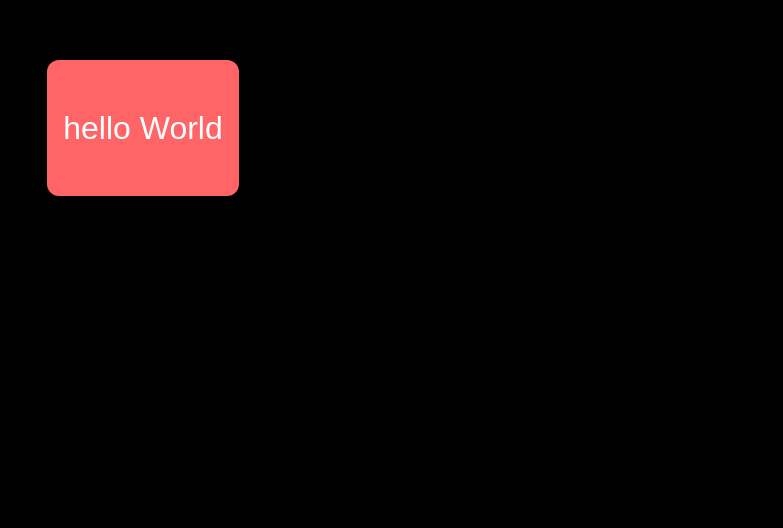
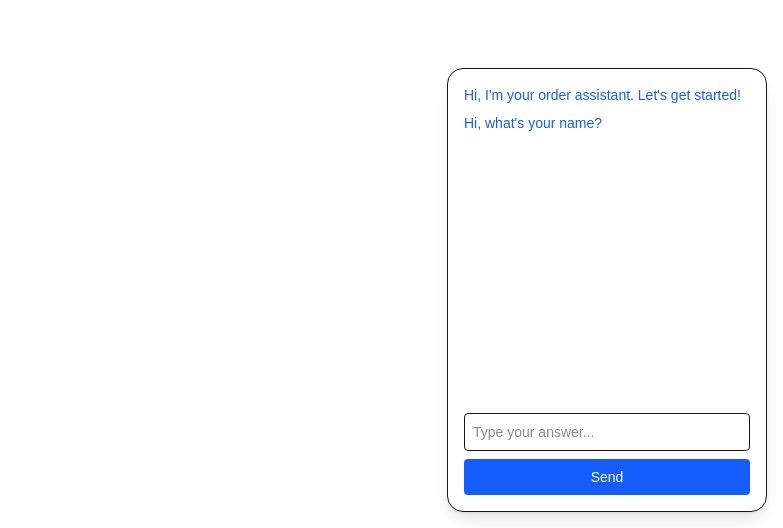
Before and after one commit to Symwalker/shopify-chatbot, a Next.js app: page / in a window 1280 px wide. Shown: the part 272-800 px from the top of the page, without its empty margins (497-1280 px from the left). Built offline with nearby package versions, Linux system fonts and the light colour scheme.

Commit message:
redeploy

```diff
--- /dev/null
+++ b/src/app/api/send-email/route.js
@@ -0,0 +1,33 @@
+import { NextResponse } from "next/server";
+import nodemailer from "nodemailer";
+
+export async function POST(req) {
+  try {
+    const data = await req.json();
+
+    // Configure transporter
+    const transporter = nodemailer.createTransport({
+      service: "gmail",
+      auth: {
+        user: process.env.EMAIL_USER, // your gmail
+        pass: process.env.EMAIL_PASS, // app password
+      },
+    });
+
+    const message = Object.entries(data)
+      .map(([question, answer]) => `<b>${question}</b>: ${answer}`)
+      .join("<br/>");
+
+    await transporter.sendMail({
+      from: process.env.EMAIL_USER,
+      to: "yourtargetemail@gmail.com", // ✅ replace with the fixed email
+      subject: "New Chatbot Order Details",
+      html: `<h3>New Order Information</h3>${message}`,
+    });
+
+    return NextResponse.json({ success: true });
+  } catch (err) {
+    console.error("Email error:", err);
+    return NextResponse.json({ success: false });
+  }
+}
--- a/src/app/page.js
+++ b/src/app/page.js
@@ -1,14 +1,115 @@
-'use client'
-import react from 'react'
+"use client";
+import { useState } from "react";
 
 export default function Home() {
-  console.log(react);
+  const questions = [
+    "Hi, what's your name?",
+    "What type of product do you need?",
+    "Please select a product from the list (e.g., Shirt, Mug, Cap, etc.)",
+    "Please upload your design or image file.",
+    "What size do you need?",
+    "What quantity do you need?",
+    "Please enter your phone number with country code.",
+    "Please enter your email address.",
+    "Please enter your shipping address.",
+  ];
+
+  const [messages, setMessages] = useState([
+    { role: "bot", content: "Hi, I'm your order assistant. Let's get started!" },
+    { role: "bot", content: questions[0] },
+  ]);
+  const [step, setStep] = useState(0);
+  const [answers, setAnswers] = useState({});
+  const [input, setInput] = useState("");
+  const [file, setFile] = useState(null);
+  const [loading, setLoading] = useState(false);
+
+  const handleSend = async () => {
+    if (!input && !file) return;
+
+    const currentQuestion = questions[step];
+    const userResponse = file ? file.name : input;
+    setMessages((prev) => [...prev, { role: "user", content: userResponse }]);
+
+    // Save answer
+    setAnswers((prev) => ({
+      ...prev,
+      [currentQuestion]: input || file?.name || "",
+    }));
+
+    setInput("");
+    setFile(null);
+
+    const nextStep = step + 1;
+
+    if (nextStep < questions.length) {
+      setMessages((prev) => [
+        ...prev,
+        { role: "bot", content: questions[nextStep] },
+      ]);
+      setStep(nextStep);
+    } else {
+      // All questions done → send email
+      setLoading(true);
+      const res = await fetch("/api/send-email", {
+        method: "POST",
+        headers: { "Content-Type": "application/json" },
+        body: JSON.stringify(answers),
+      });
+
+      const data = await res.json();
+      setLoading(false);
+
+      setMessages((prev) => [
+        ...prev,
+        {
+          role: "bot",
+          content: data.success
+            ? "Thank you! Your details have been sent successfully 🎉"
+            : "Sorry, something went wrong. Please try again later.",
+        },
+      ]);
+    }
+  };
 
   return (
-    <div className='bg-black flex justify-center items-center min-h-screen text-white'>
-      <div className=' bg-red-400 h-[136px] rounded-xl flex justify-center items-center px-4'>
-        <h1 className='text-[32px]'>hello World</h1>
+    <div className="fixed bottom-4 right-4 bg-white border shadow-lg rounded-2xl w-80 p-4 text-sm">
+      <div className="h-80 overflow-y-auto mb-2 space-y-2">
+        {messages.map((m, i) => (
+          <div
+            key={i}
+            className={`${
+              m.role === "bot" ? "text-blue-600" : "text-gray-800 text-right"
+            }`}
+          >
+            {m.content}
+          </div>
+        ))}
       </div>
+
+      {step === 3 ? (
+        <input
+          type="file"
+          onChange={(e) => setFile(e.target.files[0])}
+          className="border p-2 w-full rounded"
+        />
+      ) : (
+        <input
+          type="text"
+          value={input}
+          onChange={(e) => setInput(e.target.value)}
+          placeholder="Type your answer..."
+          className="border p-2 w-full rounded"
+        />
+      )}
+
+      <button
+        onClick={handleSend}
+        className="mt-2 bg-blue-600 text-white px-4 py-2 rounded w-full"
+        disabled={loading}
+      >
+        {loading ? "Sending..." : "Send"}
+      </button>
     </div>
   );
 }
```
